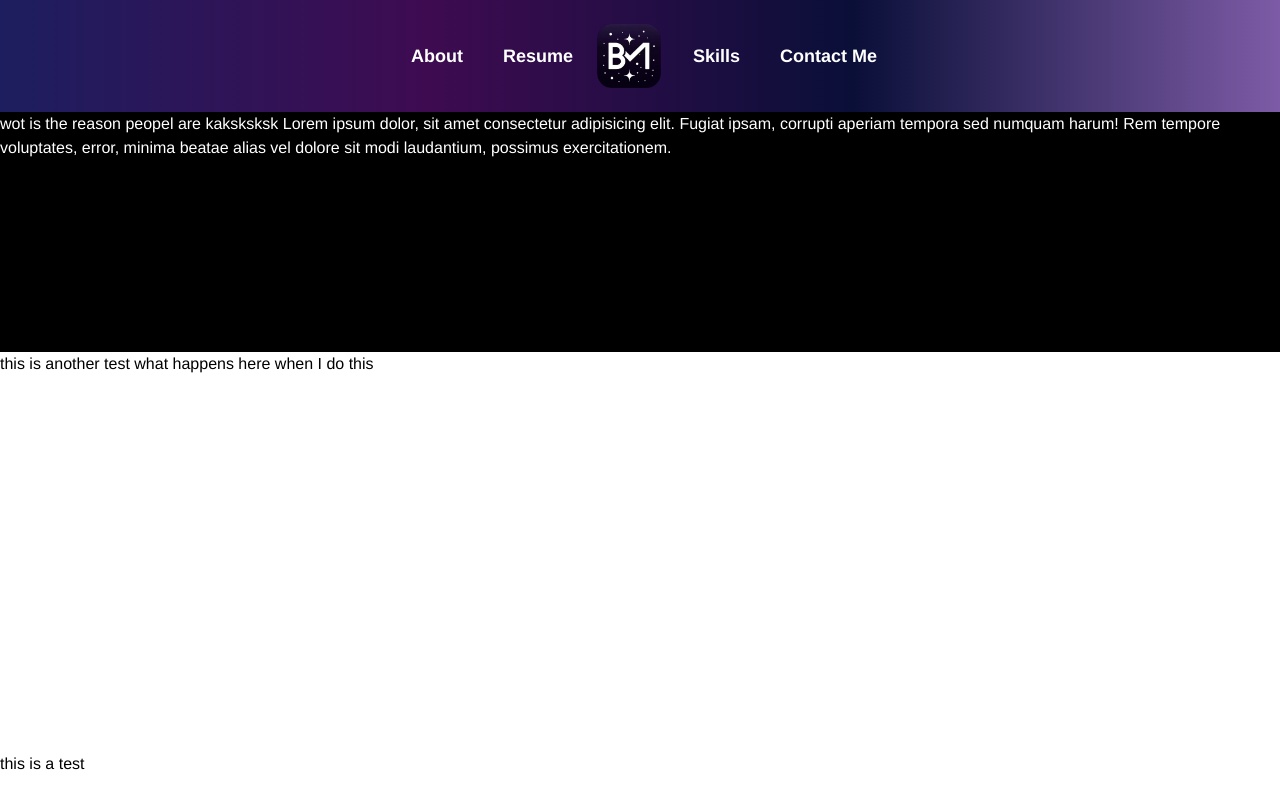
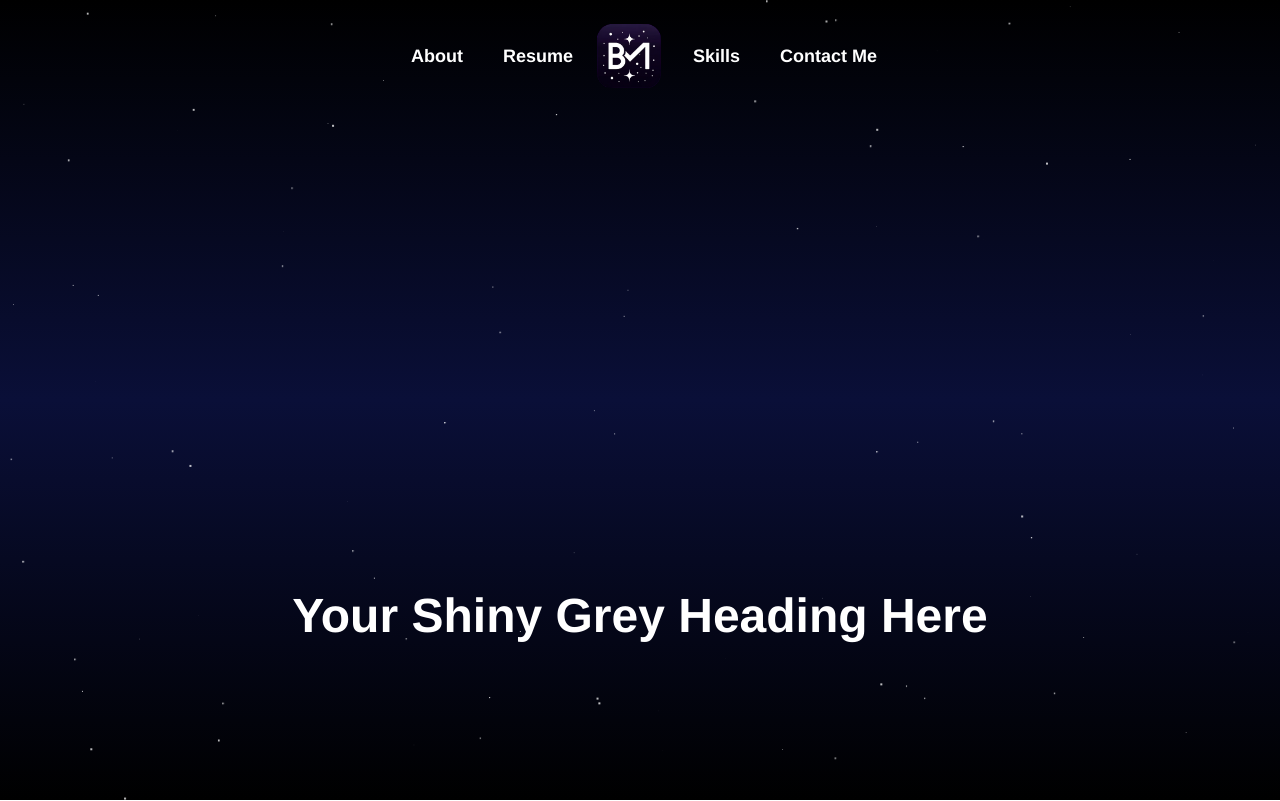
Before and after one commit to Brysonm77/PortfolioMonteiro, a React (Vite) app in the folder portfolio/: page / in a window 1280 px wide. Shown: the top 801 px of the page. Built offline with nearby package versions, Linux system fonts and the light colour scheme.

Commit message:
Got rid of Navbar bg color to make the page more visually appealing

```diff
--- a/portfolio/src/components/background/component.tsx
+++ b/portfolio/src/components/background/component.tsx
@@ -1,10 +1,7 @@
 //This is just made in order to get rid of the white space when the scroll is initiated
+//Do not touch unless debugging Navbar
 const Background = () => {
-  return (
-    <>
-      <div className="bg-galaxy-gradient h-22"></div>
-    </>
-  );
+  return <>{/* <div className="bg-galaxy-gradient h-22"></div> */}</>;
 };
 
 export default Background;
--- a/portfolio/src/components/landing/component.tsx
+++ b/portfolio/src/components/landing/component.tsx
@@ -1,15 +1,49 @@
+import { motion } from "framer-motion";
+
 const Landing = () => {
+  const stars = Array.from({ length: 100 }).map((_, index) => ({
+    id: index,
+    x: Math.random() * 100 + "vw",
+    y: Math.random() * 100 + "vh",
+    scale: Math.random(),
+  }));
+
   return (
-    <>
-      <div className="bg-black">
-        <div className="h-30 bg-black text-white">
-          wot is the reason peopel are kaksksksk Lorem ipsum dolor, sit amet
-          consectetur adipisicing elit. Fugiat ipsam, corrupti aperiam tempora
-          sed numquam harum! Rem tempore voluptates, error, minima beatae alias
-          vel dolore sit modi laudantium, possimus exercitationem.
-        </div>
-      </div>
-    </>
+    <div className="h-screen left-0 w-full overflow-hidden bg-gradient-to-b from-black to-black to-black via-galaxy-darkblue">
+      {stars.map((star) => (
+        <motion.div
+          key={star.id}
+          initial={{ x: star.x, y: star.y, scale: 0 }}
+          animate={{ scale: star.scale }}
+          transition={{
+            duration: 2,
+            repeat: Infinity,
+            repeatType: "reverse",
+          }}
+          style={{
+            position: "absolute",
+            width: 2,
+            height: 2,
+            borderRadius: "50%",
+            backgroundColor: "white",
+          }}
+        />
+      ))}
+      <motion.div
+        className="font-bold text-5xl text-white" // Adjusted for readability against the gradient background
+        initial={{ opacity: 0 }}
+        animate={{ opacity: 1 }}
+        transition={{ duration: 2 }}
+        style={{
+          position: "absolute", // Ensure text positioning is relative to the container
+          bottom: "20%", // Position towards the bottom of the container
+          width: "100%",
+          textAlign: "center", // Center the text horizontally
+        }}
+      >
+        Your Shiny Grey Heading Here
+      </motion.div>
+    </div>
   );
 };
 
--- a/portfolio/src/components/navBar/components.tsx
+++ b/portfolio/src/components/navBar/components.tsx
@@ -67,7 +67,7 @@ const NavBar = () => {
 
   return (
     <nav
-      className={`fixed top-0 z-90 flex items-center p-4 bg-galaxy-gradient text-white w-full transition-transform duration-300
+      className={`fixed top-0 z-50 flex items-center p-4 text-white w-full transition-transform duration-300
     ${navbarVisible ? "" : "-translate-y-full"}`}
     >
       {/* Flex container for centering items on all screens, justify-between on desktop */}
--- a/portfolio/tailwind.config.js
+++ b/portfolio/tailwind.config.js
@@ -10,12 +10,14 @@ export default {
           lightpurple: "#2a3b8f",
           deepurple: "#3E0B51",
           brightpurple: "#7D5BA6",
+          grey: "#A6A6A6",
         },
       },
       backgroundImage: {
         "galaxy-gradient":
           "linear-gradient(to right, #1d1e5f, #3E0B51, #0a0f38, #7D5BA6)",
         "galaxy-inv": "linear-gradient(to right, #0f0c29, #302b63, #24243e)",
+        "galaxy-grey": "linear-gradient(75deg, #f0f0f0, #ffffff, #f0f0f0)",
       },
       fontFamily: {
         sans: ["Helvetica", "Arial", "sans-serif"],
@@ -41,6 +43,65 @@ export default {
         38: "23rem",
         39: "24rem",
         40: "25rem",
+        41: "26rem",
+        42: "27rem",
+        43: "28rem",
+        44: "29rem",
+        45: "30rem",
+        46: "31rem",
+        47: "32rem",
+        48: "33rem",
+        49: "34rem",
+        50: "35rem",
+        51: "36rem",
+        52: "37rem",
+        53: "38rem",
+        54: "39rem",
+        55: "40rem",
+        56: "41rem",
+        57: "42rem",
+        58: "43rem",
+        59: "44rem",
+        60: "45rem",
+        61: "46rem",
+        62: "47rem",
+        63: "48rem",
+        64: "49rem",
+        65: "50rem",
+        66: "51rem",
+        67: "52rem",
+        68: "53rem",
+        69: "54rem",
+        70: "55rem",
+        71: "56rem",
+        72: "57rem",
+        73: "58rem",
+        74: "59rem",
+        75: "60rem",
+        76: "61rem",
+        77: "62rem",
+        78: "63rem",
+        79: "64rem",
+        80: "65rem",
+        81: "66rem",
+        82: "67rem",
+        83: "68rem",
+        84: "69rem",
+        85: "70rem",
+        86: "71rem",
+        87: "72rem",
+        88: "73rem",
+        89: "74rem",
+        90: "75rem",
+        91: "76rem",
+        92: "77rem",
+        93: "78rem",
+        94: "79rem",
+        95: "80rem",
+        96: "81rem",
+        97: "82rem",
+        98: "83rem",
+        99: "84rem}",
         100: "85rem",
       },
     },
```
